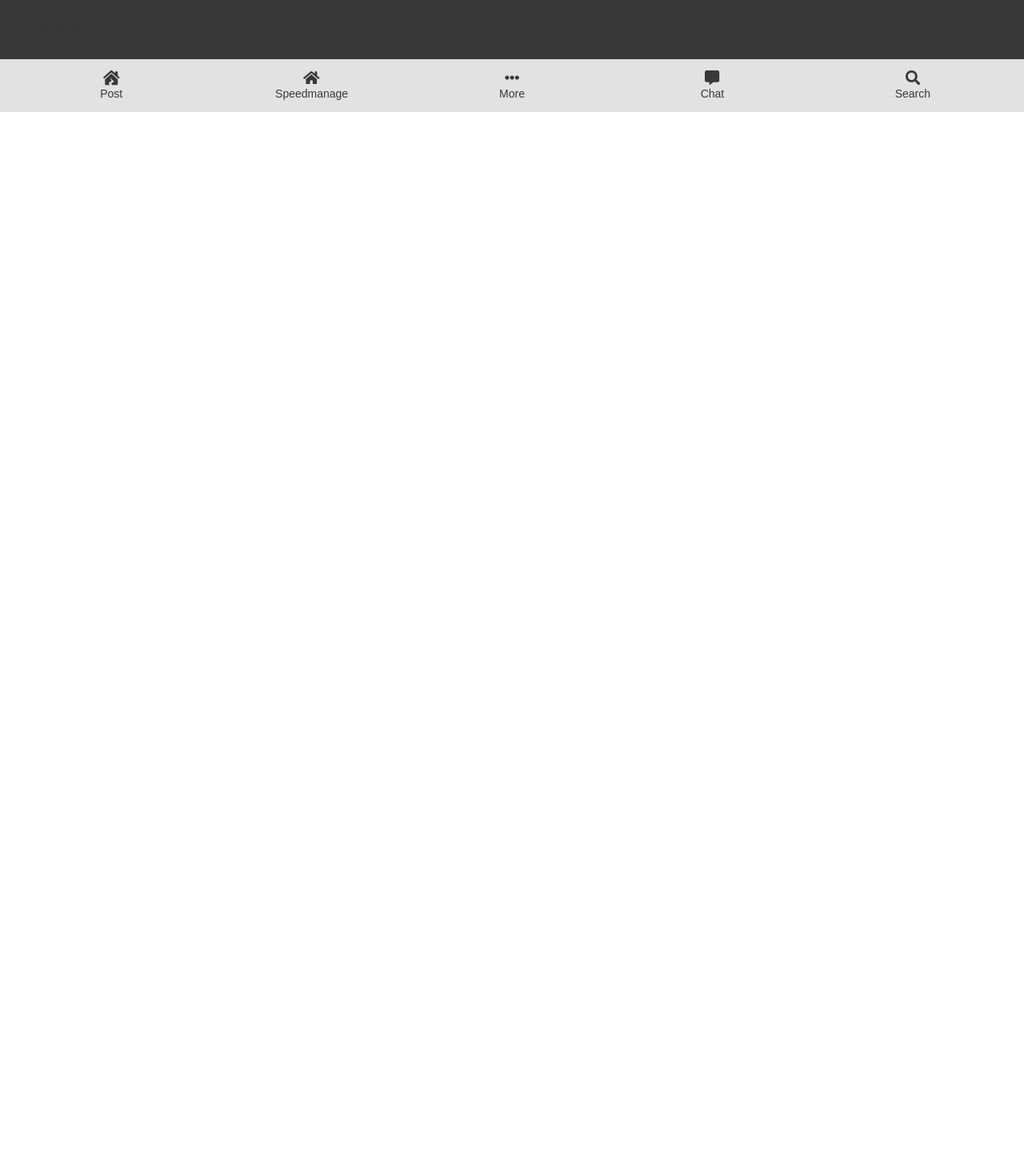
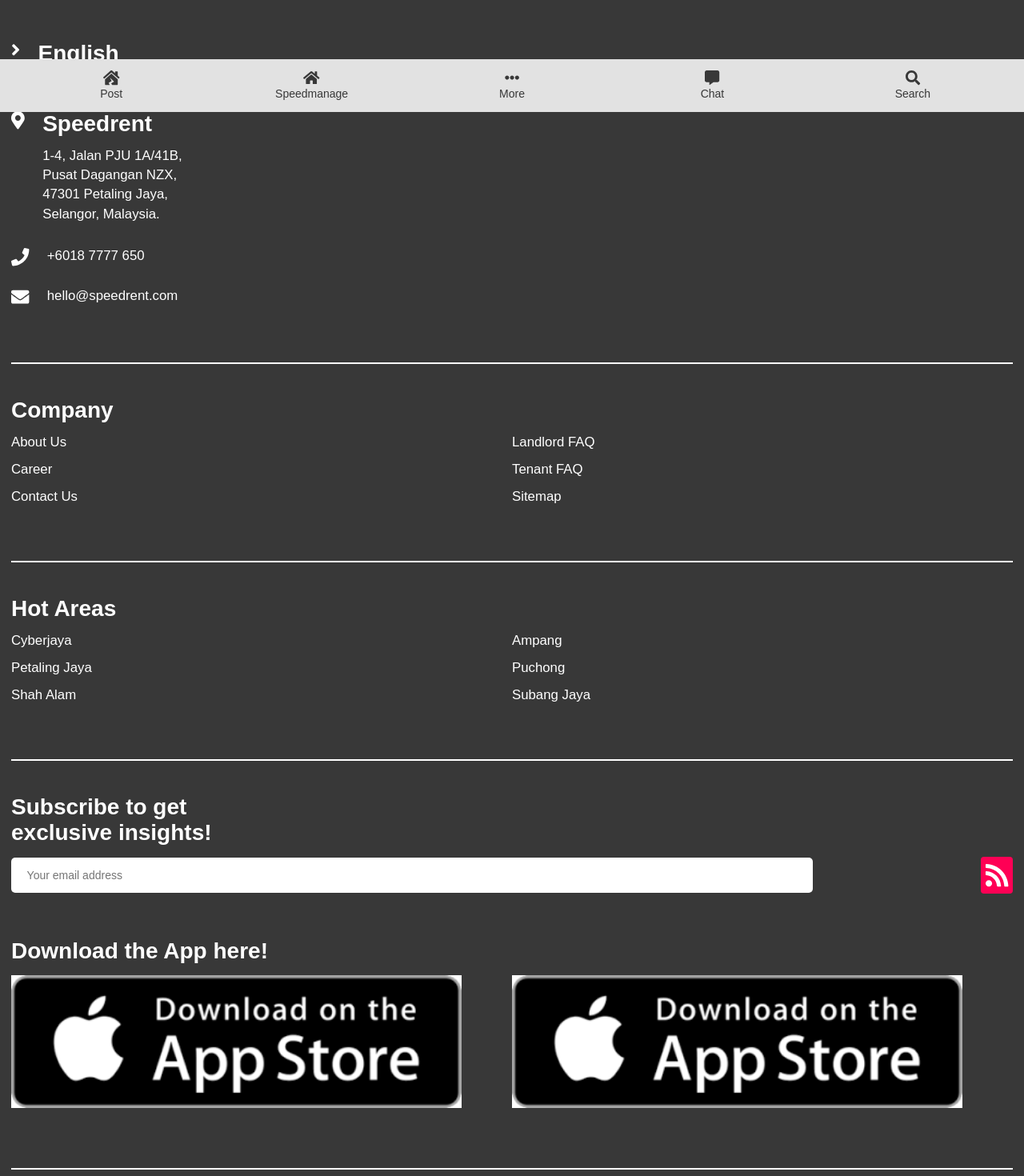
Before and after one commit to ishraqe/speed-rent, a React (Create React App) app: page / in a window 1280 px wide. Shown: the part 660-2130 px from the top of the page at 80% size. Before the commit the page ends 912 px from the top, so only its background shows below. Built offline with nearby package versions, Linux system fonts and the light colour scheme.

Commit message:
home page done

```diff
--- a/src/assets/_common.scss
+++ b/src/assets/_common.scss
@@ -10,7 +10,6 @@ html {
   font-size: 14px;
   background-color: #ffffff;
   font-family: sans-serif, serif;
-
   color: #383838;
   // font-family: 'Archivo Narrow', sans-serif;
 }
--- a/src/assets/_variable.scss
+++ b/src/assets/_variable.scss
@@ -1,3 +1,4 @@
 :root {
   --base-color: #ffe100;
+  --font-color: #383838;
 }
--- a/src/assets/index.scss
+++ b/src/assets/index.scss
@@ -9,6 +9,9 @@
 }
 .pad-top-2 {
   padding: 2em 1em;
+}
+.pad-top-4 {
+  padding: 4em 1em;
 }
 #sticky-header {
   background: var(--base-color);
@@ -93,12 +96,12 @@
           justify-content: center;
           align-items: center;
           .menu-icon {
-            color: #383838;
+            color: var(--font-color);
             font-size: 1.3em;
           }
           a {
             margin-top: 0.2em;
-            color: #383838;
+            color: var(--font-color);
             line-height: 1.2;
           }
         }
@@ -110,7 +113,7 @@
   margin-top: 8em;
   #main-content {
     .border {
-      background: #383838;
+      background: var(--font-color);
       height: 1px;
       margin: 1.2em;
     }
@@ -148,12 +151,12 @@
             margin-bottom: 0.2em;
           }
           &__title {
-            color: #383838;
+            color: var(--font-color);
 
             font-size: 1.7em;
           }
           &__desc {
-            color: #383838;
+            color: var(--font-color);
           }
           &__link {
             color: #4885ed;
@@ -199,5 +202,91 @@
 }
 
 #footer {
-  background-color: #383838;
+  background-color: var(--font-color);
+  .each-row {
+    border-bottom: 2px solid #fff;
+    padding-bottom: 3em;
+    margin-bottom: 3em;
+    .each-content {
+      margin-bottom: 2em;
+
+      .title {
+        color: #fff;
+        font-size: 2em;
+        font-weight: bold;
+      }
+      .sub-title {
+        color: #fff;
+        font-size: 1.2em;
+        font-weight: normal;
+      }
+      .icon {
+        font-size: 1.6em;
+        margin-right: 1em;
+        color: #fff;
+      }
+      .info-container {
+        .list {
+          margin-top: 1em;
+          .item {
+            margin-bottom: 0.3em;
+            .info {
+              color: #fff;
+              font-size: 1.2em;
+            }
+          }
+        }
+      }
+      .company-info {
+        margin: 1em 0;
+        display: flex;
+        justify-content: space-between;
+        align-items: center;
+        .link {
+          color: #fff;
+          align-self: flex-start;
+          width: 50%;
+          font-size: 1.2em;
+          img {
+            width: 90%;
+            height: auto;
+          }
+        }
+      }
+      .subscription {
+        display: flex;
+        margin: 1em 0;
+        justify-content: space-between;
+        align-items: center;
+        margin-bottom: 4em;
+        .sub-email {
+          flex-basis: 80%;
+          padding: 1em 1.4em;
+          border-radius: 5px;
+          border: none;
+          font-size: 1em;
+          &:focus,
+          &:active {
+            outline: none;
+            border: none;
+          }
+        }
+        .sub-icon {
+          background: #ff0055;
+          color: #fff;
+          font-size: 3.3em;
+          border-radius: 4px;
+          padding: 4px 6px;
+        }
+      }
+    }
+    .horizontal {
+      display: flex;
+      justify-content: flex-start;
+      align-items: flex-start;
+    }
+    .lang {
+      margin-bottom: 4em;
+    }
+  }
 }
--- a/src/component/Footer.js
+++ b/src/component/Footer.js
@@ -1,19 +1,132 @@
 import React from "react";
 import { FontAwesomeIcon } from "@fortawesome/react-fontawesome";
-import { faAngleRight, faArrowRight } from "@fortawesome/free-solid-svg-icons";
+import {
+  faAngleRight,
+  faMapMarkerAlt,
+  faPhone,
+  faEnvelope,
+  faRss
+} from "@fortawesome/free-solid-svg-icons";
+import AppStore from "../assets/img/AppStore.png";
+
 const Footer = props => {
   return (
     <section id="footer">
       <div className="container">
-        <div className="wrapper pad-top-2">
-          <div className="each-footer-content language">
-            <h1 className="each-footer-content__title">
-              <FontAwesomeIcon icon={faArrowRight} />
-              English
-            </h1>
+        <div className="wrapper pad-top-4">
+          <div className="each-row">
+            <div className="each-content lang horizontal">
+              <FontAwesomeIcon icon={faAngleRight} className="icon" />
+              <div className="info-container">
+                <h1 className="title">English</h1>
+              </div>
+            </div>
+            <div className="each-content horizontal">
+              <FontAwesomeIcon icon={faMapMarkerAlt} className="icon" />
+              <div className="info-container">
+                <h1 className="title">Speedrent</h1>
+                <ul className="list">
+                  <li className="item">
+                    <p className="info">1-4, Jalan PJU 1A/41B,</p>
+                  </li>
+                  <li className="item">
+                    <p className="info">Pusat Dagangan NZX,</p>
+                  </li>
+                  <li className="item">
+                    <p className="info">47301 Petaling Jaya,</p>
+                  </li>
+                  <li className="item">
+                    <p className="info">Selangor, Malaysia.</p>
+                  </li>
+                </ul>
+              </div>
+            </div>
+            <div className="each-content horizontal">
+              <FontAwesomeIcon icon={faPhone} className="icon" />
+              <div className="info-container">
+                <h1 className="sub-title">+6018 7777 650</h1>
+              </div>
+            </div>
+            <div className="each-content horizontal">
+              <FontAwesomeIcon icon={faEnvelope} className="icon" />
+              <div className="info-container">
+                <h1 className="sub-title"> hello@speedrent.com</h1>
+              </div>
+            </div>
           </div>
-          <div className="each-footer-content about">
-            <h1 className="each-footer-content__title">English</h1>
+          <div className="each-row">
+            <div className="each-content">
+              <h1 className="title">Company</h1>
+              <div className="company-info">
+                <a href="#" className="link">
+                  About Us
+                </a>
+                <a href="#" className="link">
+                  Landlord FAQ
+                </a>
+              </div>
+              <div className="company-info">
+                <a href="#" className="link">
+                  Career
+                </a>
+                <a href="#" className="link">
+                  Tenant FAQ
+                </a>
+              </div>
+              <div className="company-info">
+                <a href="#" className="link">
+                  Contact Us
+                </a>
+                <a href="#" className="link">
+                  Sitemap
+                </a>
+              </div>
+            </div>
+          </div>
+          <div className="each-row">
+            <div className="each-content">
+              <h1 className="title">Hot Areas</h1>
+              <div className="company-info">
+                <a className="link">Cyberjaya</a>
+                <a className="link">Ampang</a>
+              </div>
+              <div className="company-info">
+                <a className="link">Petaling Jaya</a>
+                <a className="link">Puchong</a>
+              </div>
+              <div className="company-info">
+                <a className="link">Shah Alam</a>
+                <a className="link">Subang Jaya</a>
+              </div>
+            </div>
+          </div>
+          <div className="each-row">
+            <div className="each-content">
+              <h1 className="title">
+                Subscribe to get
+                <br />
+                exclusive insights!
+              </h1>
+              <div className="subscription ">
+                <input
+                  type="text"
+                  placeholder="Your email address"
+                  className="sub-email"
+                />
+                <FontAwesomeIcon icon={faRss} className="sub-icon" />
+              </div>
+            </div>
+            <div className="each-content">
+              <h1 className="title">Download the App here!</h1>
+              <div className="company-info">
+                <a className="link">
+                  <img src={AppStore} alt="" />
+                </a>
+                <a className="link">
+                  <img src={AppStore} alt="" />
+                </a>
+              </div>
+            </div>
           </div>
         </div>
       </div>
```
Also changed, not shown: src/assets/img/AppStore.png (added).
